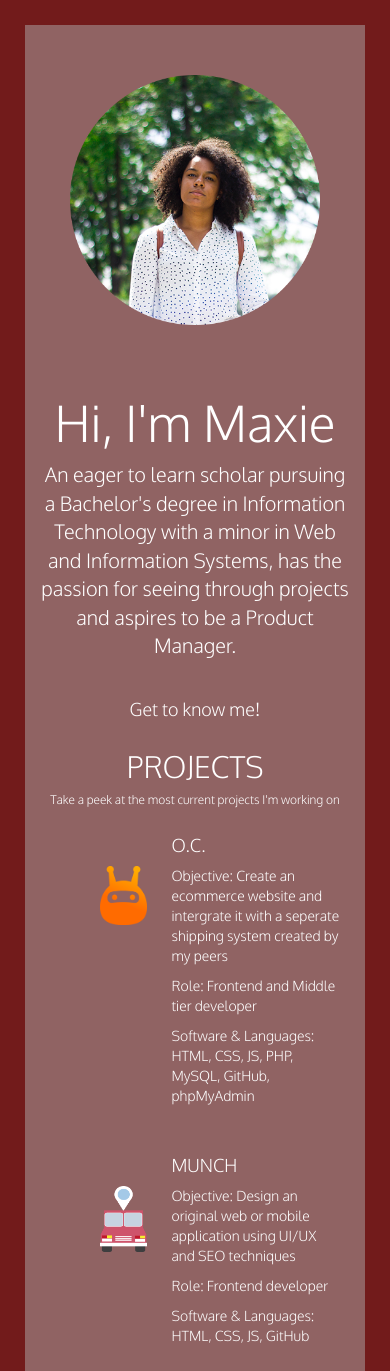
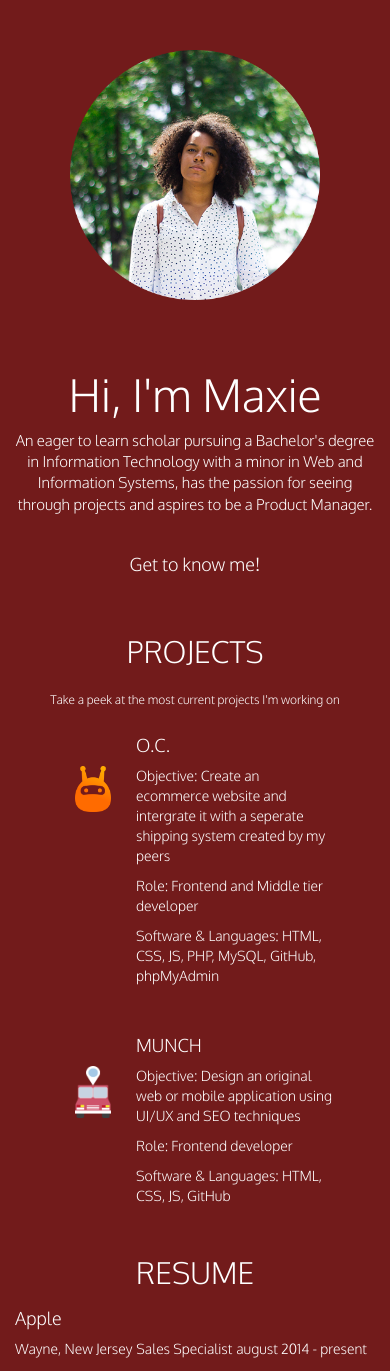
Before and after one commit to MaxielDJ7/is219s16-p1, a PHP site: page /index.html in a window 390 px wide. Shown: the part 60-1431 px from the top of the page. Run offline with PHP 8.4, Linux system fonts and the light colour scheme.

Commit message:
Added XS Screen Media Query
Added media query for proper text size scaling when mobile. Made
container fluid.

```diff
--- a/css/style.css
+++ b/css/style.css
@@ -2,12 +2,13 @@
   text-align: center;
 
 }
+
 body{
   background-color: #721B1B;
 
 }
 
-.container{
+.container-fluid{
   background-color: #ADABAB;
   margin: 25px 25px;
   background:rgba(173,171,171,0.5);
@@ -48,17 +49,20 @@ h3{
   color: #ffffff;
 }
 
-
+#about-me p{
+  font-size: 20px;
+}
 
 #projects h3{
   font-size: 30px;
   font-weight: 300;
+  margin:50px 0px 25px 0px;
 }
 
 .projects img{
 
-  width: 15%;
-  height:15%;
+  width: 10%;
+  height:10%;
 
   margin: 50px 15px 0px 60px;
 }
@@ -100,9 +104,7 @@ h6{
   color: #ffffff;
 
 }
-
-
-p{
+ p{
   font-family: 'Oxygen', sans-serif;
   font-weight:300;
   display: inline-block;
@@ -110,6 +112,19 @@ p{
   color: #ffffff;
 }
 
-#about-me p{
-  font-size: 20px;
-}
+/* xs screen size media query*/
+
+@media screen and (max-width:600px) {
+
+  #about-me p{
+    font-size: 15px;
+  }
+
+  h3{
+    font-family: 'Oxygen', sans-serif;
+    font-weight:300;
+    font-size: 45px;
+    color: #ffffff;
+  }
+
+  };
```
